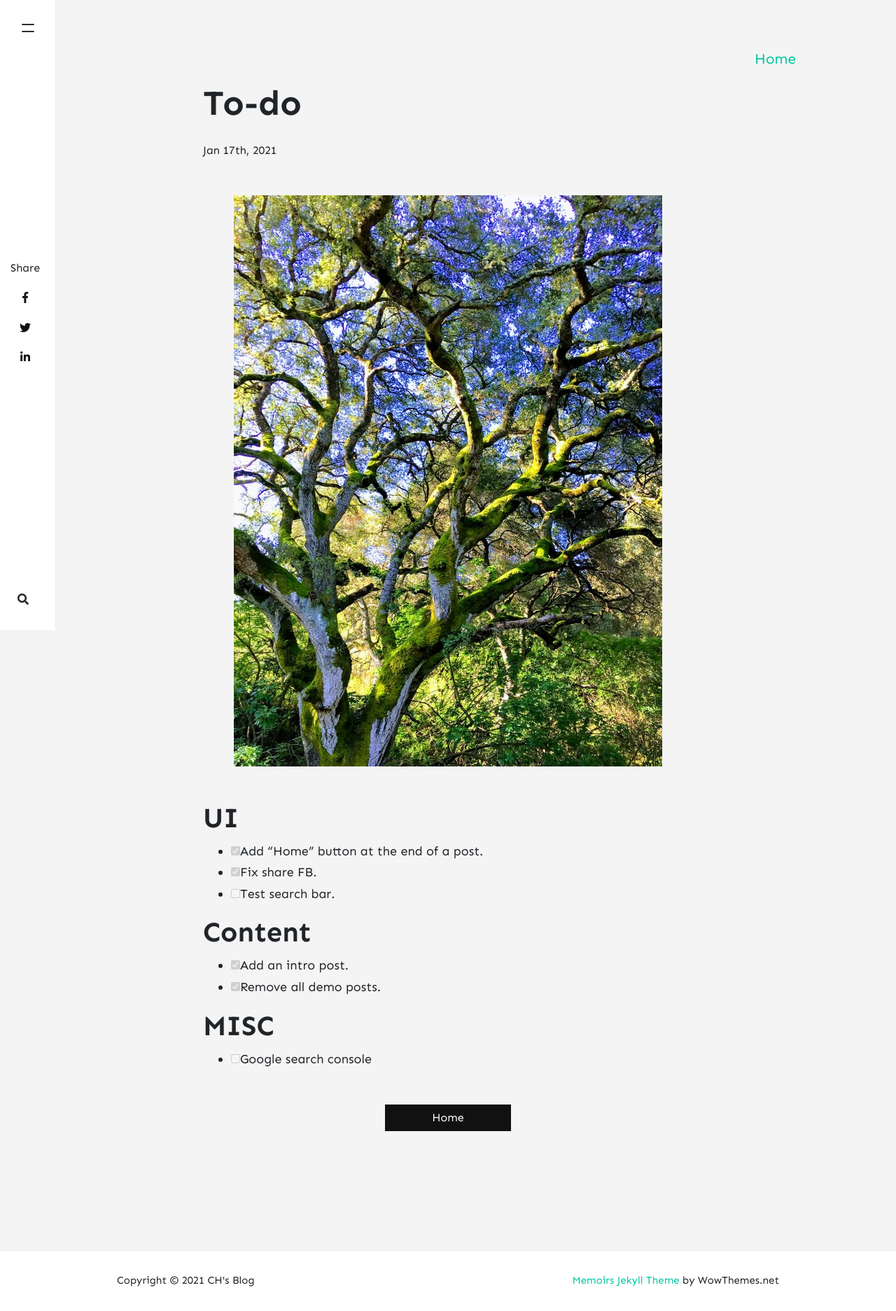
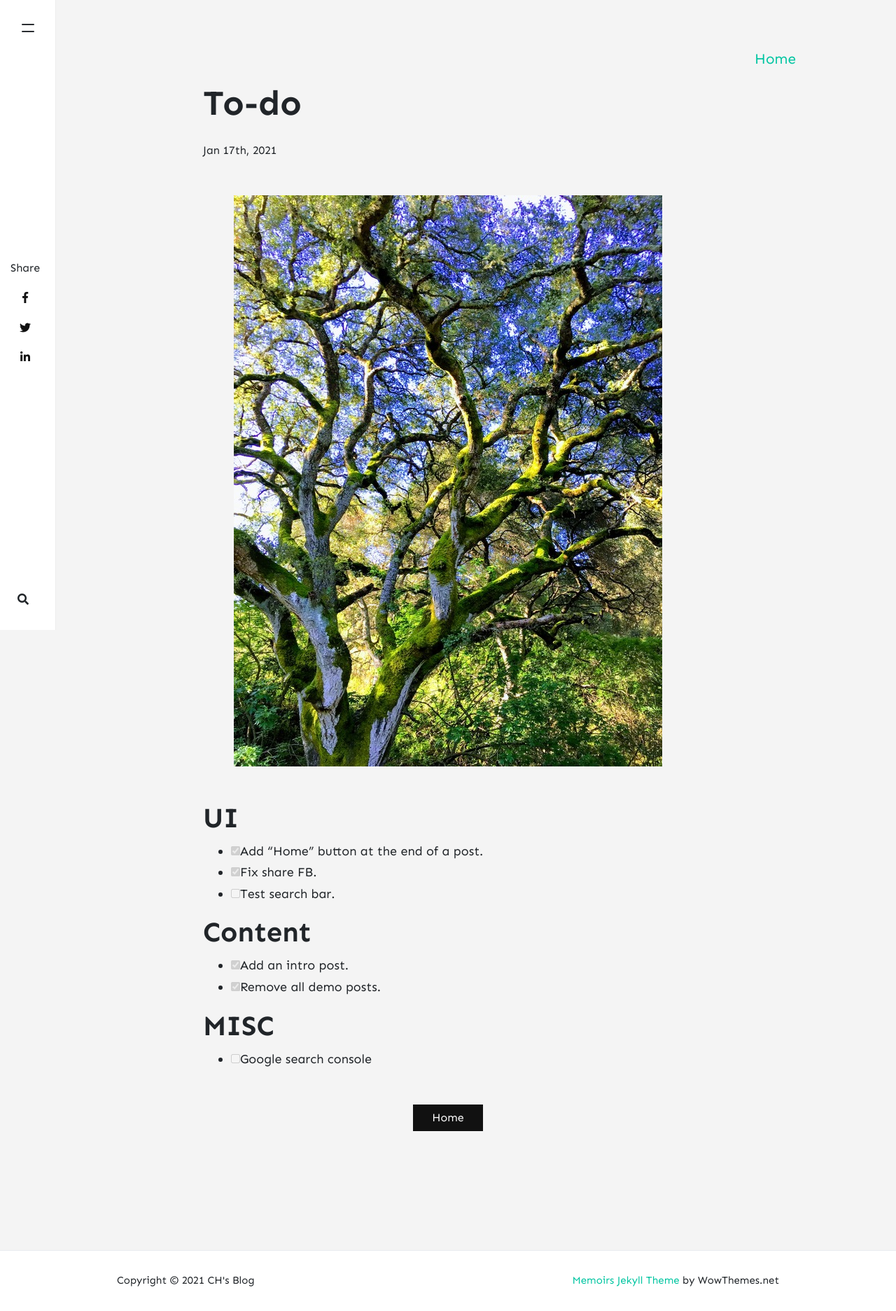
Before and after one commit to chienhsiang/chienhsiang.github.io, a Jekyll site: the page built from _posts/2021-01-17-to-do.md, in a window 1280 px wide. Shown: the whole page at 70% size. Built offline with Jekyll 4.4.1, drawn with Linux system fonts in a browser that asks for light colours; nearby versions of some CDN libraries; comment, search, counter and statistics services are not loaded.

Commit message:
Shrink home button

```diff
--- a/_layouts/post.html
+++ b/_layouts/post.html
@@ -62,7 +62,7 @@ post_class: post-template
 <!-- Home button -->
 <div style="text-align:center; margin-top:50px;">
     <a href="{{ site.baseurl }}/">
-        <button class="btn btn-dark show-comments">Home</button>
+        <button class="btn btn-dark show-comments" style="min-width:100px;">Home</button>
     </a>
 </div>
 
```
